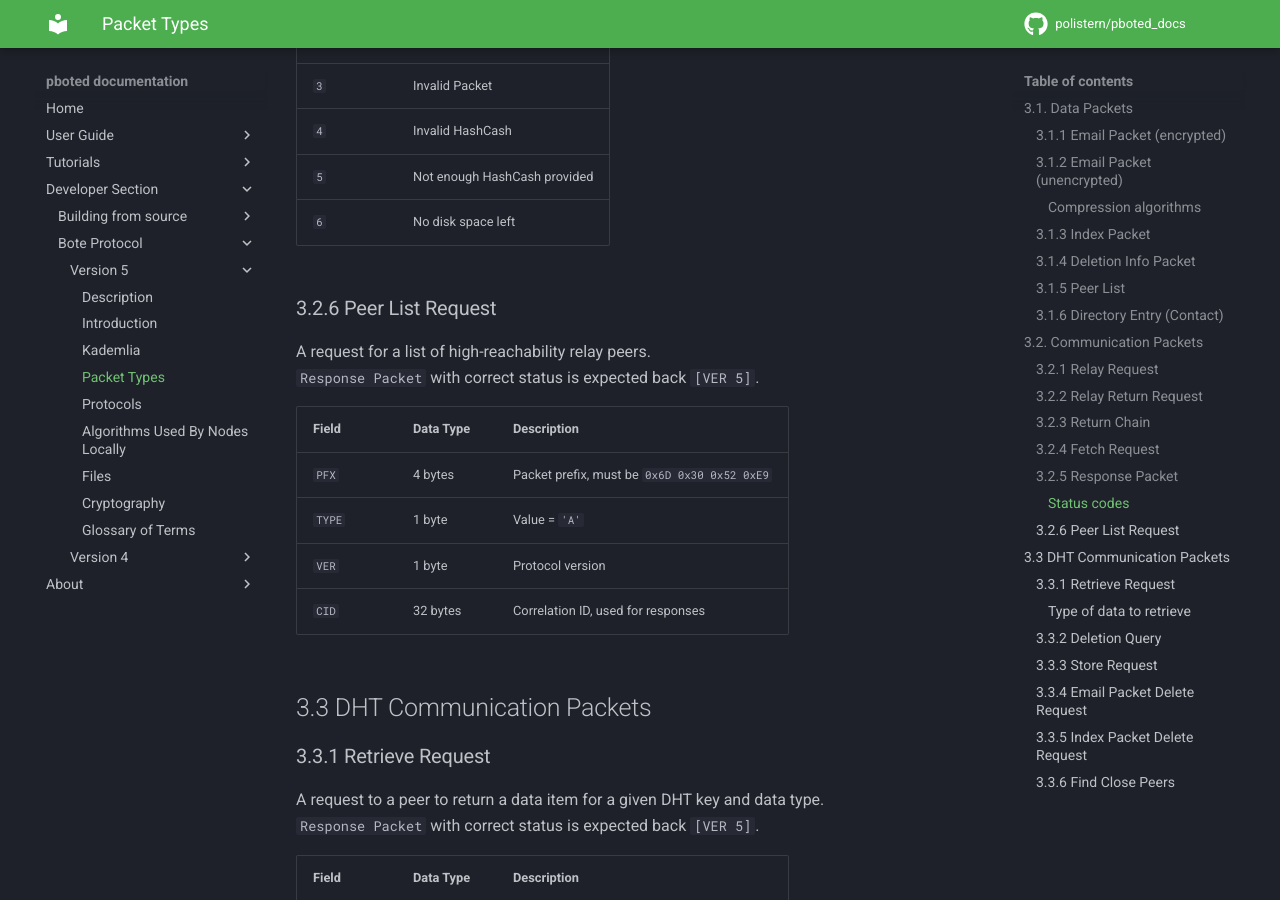
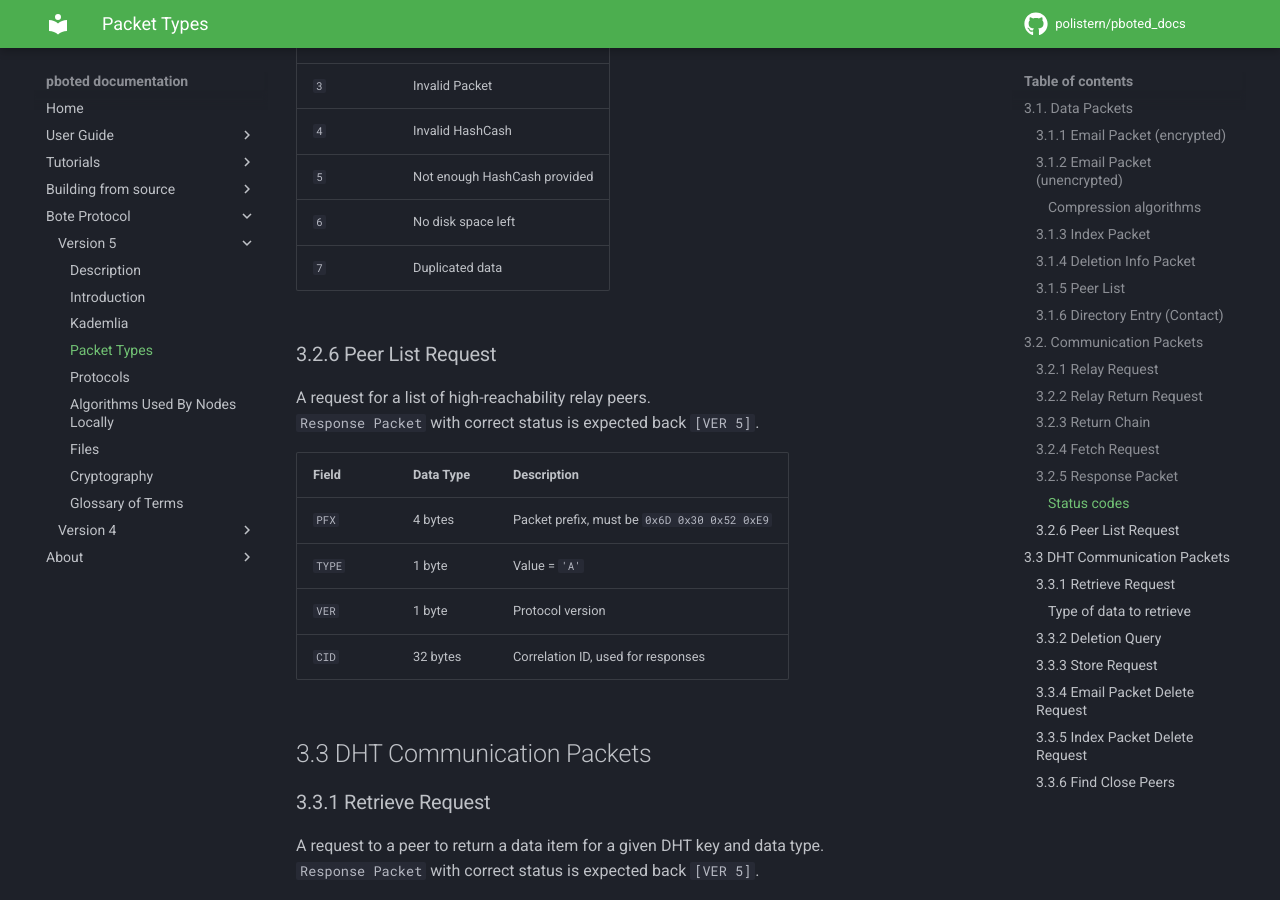
Before and after one commit to polistern/pboted_docs, an MkDocs documentation site: the page built from docs/docs/bote/v5/packet_types.md, in a window 1280 px wide and 900 px high, scrolled down 8988 px. Built offline with MkDocs 1.6.1 and Material for MkDocs 9.7.7, drawn with Linux system fonts in a browser that asks for light colours; comment, search, counter and statistics services are not loaded; part of the change alters nothing that is shown.

Commit message:
chore: Structure has been redesigned. Added new status code.

```diff
--- a/docs/docs/devs/bote/v5/packet_types.md
+++ b/docs/docs/bote/v5/packet_types.md
@@ -241,6 +241,7 @@ Response to a `Retrieve Request`, `Fetch Request`, `Find Close Peers Request`, o
 | `4`     | Invalid HashCash             |
 | `5`     | Not enough HashCash provided |
 | `6`     | No disk space left           |
+| `7`     | Duplicated data              |
 
 ### 3.2.6 Peer List Request
 
--- a/docs/mkdocs.yml
+++ b/docs/mkdocs.yml
@@ -19,30 +19,29 @@ nav:
   - SMTP: tutorials/SMTP.md
   - POP3: tutorials/POP3.md
   - Configuring the mail client: tutorials/mail_client.md
-- Developer Section:
-  - Building from source:
-    - Requirements: devs/building/requirements.md
-    - Unix: devs/building/unix.md
-  - Bote Protocol:
-    - Version 5:
-      - Description: devs/bote/v5/version5.md
-      - Introduction: devs/bote/v5/introduction.md
-      - Kademlia: devs/bote/v5/kademlia.md
-      - Packet Types: devs/bote/v5/packet_types.md
-      - Protocols: devs/bote/v5/protocols.md
-      - Algorithms Used By Nodes Locally: devs/bote/v5/algorithms_used_by_nodes_locally.md
-      - Files: devs/bote/v5/files.md
-      - Cryptography: devs/bote/v5/cryptography.md
-      - Glossary of Terms: devs/bote/v5/glossary_of_terms.md
-    - Version 4:
-      - Introduction: devs/bote/v4/introduction.md
-      - Kademlia: devs/bote/v4/kademlia.md
-      - Packet Types: devs/bote/v4/packet_types.md
-      - Protocols: devs/bote/v4/protocols.md
-      - Algorithms Used By Nodes Locally: devs/bote/v4/algorithms_used_by_nodes_locally.md
-      - Files: devs/bote/v4/files.md
-      - Cryptography: devs/bote/v4/cryptography.md
-      - Glossary of Terms: devs/bote/v4/glossary_of_terms.md
+- Building from source:
+  - Requirements: building/requirements.md
+  - Unix: building/unix.md
+- Bote Protocol:
+  - Version 5:
+    - Description: bote/v5/version5.md
+    - Introduction: bote/v5/introduction.md
+    - Kademlia: bote/v5/kademlia.md
+    - Packet Types: bote/v5/packet_types.md
+    - Protocols: bote/v5/protocols.md
+    - Algorithms Used By Nodes Locally: bote/v5/algorithms_used_by_nodes_locally.md
+    - Files: bote/v5/files.md
+    - Cryptography: bote/v5/cryptography.md
+    - Glossary of Terms: bote/v5/glossary_of_terms.md
+  - Version 4:
+    - Introduction: bote/v4/introduction.md
+    - Kademlia: bote/v4/kademlia.md
+    - Packet Types: bote/v4/packet_types.md
+    - Protocols: bote/v4/protocols.md
+    - Algorithms Used By Nodes Locally: bote/v4/algorithms_used_by_nodes_locally.md
+    - Files: bote/v4/files.md
+    - Cryptography: bote/v4/cryptography.md
+    - Glossary of Terms: bote/v4/glossary_of_terms.md
 - About:
   - License: about/license.md
   - Special thanks: about/thanks.md
```
Also changed, not shown: docs/docs/bote/v4/algorithms_used_by_nodes_locally.md (renamed from docs/docs/devs/bote/v4/algorithms_used_by_nodes_locally.md), docs/docs/bote/v4/cryptography.md (renamed from docs/docs/devs/bote/v4/cryptography.md), docs/docs/bote/v4/files.md (renamed from docs/docs/devs/bote/v4/files.md), docs/docs/bote/v4/glossary_of_terms.md (renamed from docs/docs/devs/bote/v4/glossary_of_terms.md), docs/docs/bote/v4/introduction.md (renamed from docs/docs/devs/bote/v4/introduction.md), docs/docs/bote/v4/kademlia.md (renamed from docs/docs/devs/bote/v4/kademlia.md), docs/docs/bote/v4/packet_types.md (renamed from docs/docs/devs/bote/v4/packet_types.md), docs/docs/bote/v4/protocols.md (renamed from docs/docs/devs/bote/v4/protocols.md), docs/docs/bote/v5/algorithms_used_by_nodes_locally.md (renamed from docs/docs/devs/bote/v5/algorithms_used_by_nodes_locally.md), docs/docs/bote/v5/cryptography.md (renamed from docs/docs/devs/bote/v5/cryptography.md), docs/docs/bote/v5/files.md (renamed from docs/docs/devs/bote/v5/files.md), docs/docs/bote/v5/glossary_of_terms.md (renamed from docs/docs/devs/bote/v5/glossary_of_terms.md), docs/docs/bote/v5/introduction.md (renamed from docs/docs/devs/bote/v5/introduction.md), docs/docs/bote/v5/kademlia.md (renamed from docs/docs/devs/bote/v5/kademlia.md), 4 more files.
